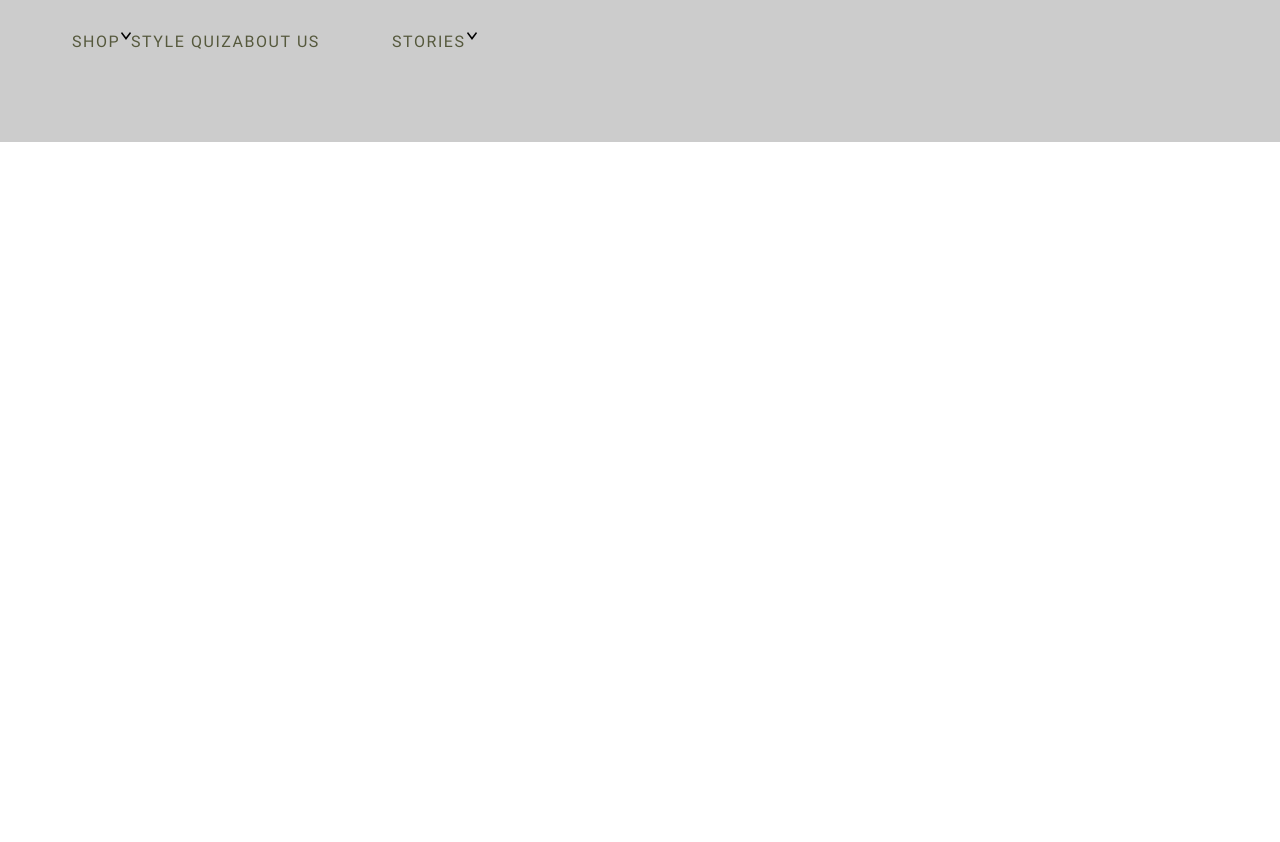
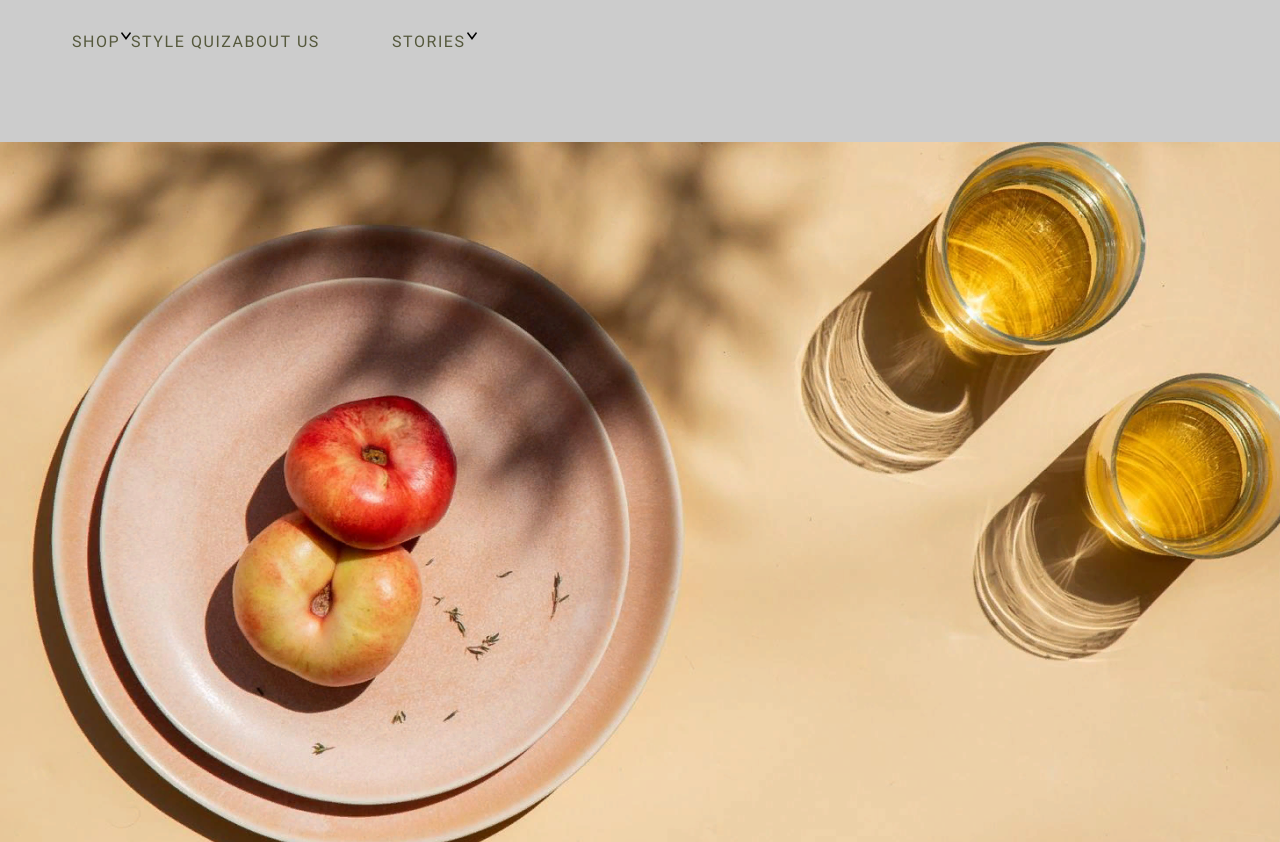
Before and after one commit to SumNic/SumNic.github.io, a plain HTML site: page layout1/index.html in a window 1280 px wide. Shown: the top 842 px of the page. Before the commit the page ends 800 px from the top, so only its background shows below. Drawn offline with Linux system fonts and the light colour scheme.

Commit message:
Окночание на сегодня

```diff
--- a/layout1/css/main.css
+++ b/layout1/css/main.css
@@ -416,11 +416,17 @@ body {
 
 }
 
-.wrapper{
+header{
     width: 1440px;
-    height: 142px;
     margin: 0 auto;
     background-color: #ccc;
+}
+
+.wrapper72{
+    width: 1296px;
+    height: 142px;
+
+
 }
 
 .wrapper__list{
@@ -459,12 +465,6 @@ select {
     /* position: absolute; */
 }
 
-select:after{
-    border: none;
-    content: "";
-
-}
-
 option:first-child{
     display:none;
 
@@ -485,10 +485,17 @@ option:first-child{
     color: #56593D;
 }
 
+.middle{
+
+}
+
 .rect {
     /* position: absolute; */
+    margin: 0 auto;
     width: 1328px;
-    height: auto;
-    background: url(../img/Rectangle.png);
+    height: 700px;
+    background-image: url(../img/Rectangle.png);
+    background-size: 100%;
+    background-position: center;
 
 }
--- a/layout1/index.html
+++ b/layout1/index.html
@@ -10,7 +10,7 @@
 <body>
 
 <header>
-	<div class="wrapper">
+	<div class="wrapper72">
 <nav class="wrapper__menu">
 		<ul class="wrapper__list">
 			<li class="wrapper__item">
```
